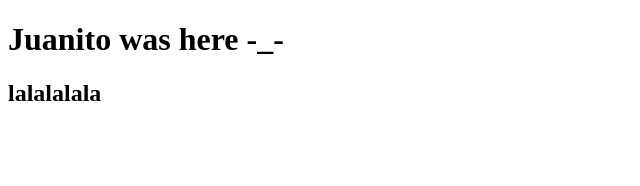
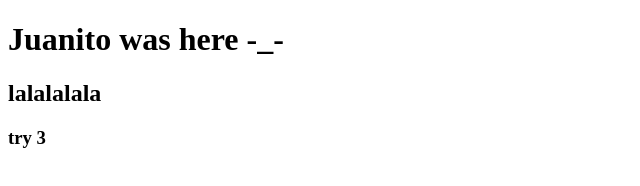
Before and after one commit to ErIsAy/Lepractice, a plain HTML site: page index.html in a window 1280 px wide. Shown: the full height of the page, 0-640 px from the left. Drawn offline with Linux system fonts and the light colour scheme.

Commit message:
added h3

```diff
--- a/index.html
+++ b/index.html
@@ -7,5 +7,6 @@
   <body>
      <h1>Juanito was here -_- </h1>
      <h2>lalalalala</h2>
+     <h3>try 3</h3>
   </body>
 </html>
```
